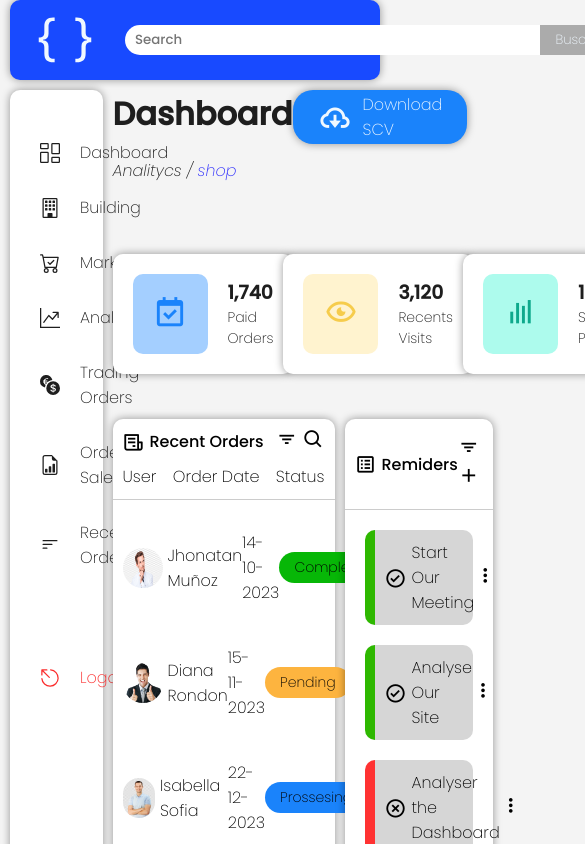
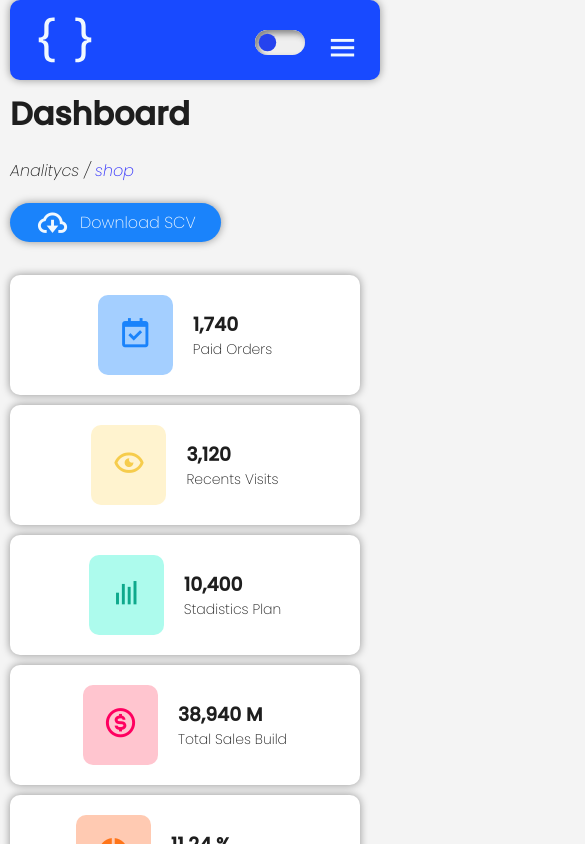
Before and after one commit to jhonatanm255/dashboard, a website: page index.html in a window 390 px wide. Shown: the top 844 px of the page, 585 px wide, since content can reach past the window. Drawn offline with nearby package versions, Linux system fonts and the light colour scheme.

Commit message:
Optimizacion para resolucion de 425 px

```diff
--- a/footer.css
+++ b/footer.css
@@ -1,11 +1,10 @@
-
-  .footer{
+.footer {
   width: 100%;
   height: 300px;
   background-color: rgb(219, 219, 219);
   border-radius: 10px;
 }
 
-  .dark-mode .footer{
+.dark-mode .footer {
   background-color: var(--dark-mode-primary);
 }
--- a/index.html
+++ b/index.html
@@ -35,6 +35,9 @@
               <button class="btn-toggle" id="toggle-mode">
                 <div class="radio"></div>
               </button>
+              <div id="btn-h" class="menu-hamburguesa">
+                <i class='bx bx-menu'></i>
+              </div>
               <li class="item"><a href="#">Home</a></li>
               <li class="item"><a href="#">Abaut</a></li>
               <li class="item"><a href="#">Social</a></li>
@@ -46,49 +49,49 @@
       </div>
       <!--ASIDE-->
       <div class="content">
-    <div class="light-mode aside">
+        <div class="light-mode aside active-menu">
           <ul class="item-list">
             <li class="item-link"><a href="#"><svg xmlns="http://www.w3.org/2000/svg" width="20" height="20"
                   fill="currentColor" class="icon-item" viewBox="0 0 16 16">
                   <path
                     d="M6 1v3H1V1zM1 0a1 1 0 0 0-1 1v3a1 1 0 0 0 1 1h5a1 1 0 0 0 1-1V1a1 1 0 0 0-1-1zm14 12v3h-5v-3zm-5-1a1 1 0 0 0-1 1v3a1 1 0 0 0 1 1h5a1 1 0 0 0 1-1v-3a1 1 0 0 0-1-1zM6 8v7H1V8zM1 7a1 1 0 0 0-1 1v7a1 1 0 0 0 1 1h5a1 1 0 0 0 1-1V8a1 1 0 0 0-1-1zm14-6v7h-5V1zm-5-1a1 1 0 0 0-1 1v7a1 1 0 0 0 1 1h5a1 1 0 0 0 1-1V1a1 1 0 0 0-1-1z" />
-            </svg></a>Dashboard</li>
+                </svg></a><span class="lkn">Dashboard</span></li>
             <li class="item-link"><a href="#"><svg xmlns="http://www.w3.org/2000/svg" width="20" height="20"
                   fill="currentColor" class="icon-item" viewBox="0 0 16 16">
                   <path
                     d="M4 2.5a.5.5 0 0 1 .5-.5h1a.5.5 0 0 1 .5.5v1a.5.5 0 0 1-.5.5h-1a.5.5 0 0 1-.5-.5zm3 0a.5.5 0 0 1 .5-.5h1a.5.5 0 0 1 .5.5v1a.5.5 0 0 1-.5.5h-1a.5.5 0 0 1-.5-.5zm3.5-.5a.5.5 0 0 0-.5.5v1a.5.5 0 0 0 .5.5h1a.5.5 0 0 0 .5-.5v-1a.5.5 0 0 0-.5-.5zM4 5.5a.5.5 0 0 1 .5-.5h1a.5.5 0 0 1 .5.5v1a.5.5 0 0 1-.5.5h-1a.5.5 0 0 1-.5-.5zM7.5 5a.5.5 0 0 0-.5.5v1a.5.5 0 0 0 .5.5h1a.5.5 0 0 0 .5-.5v-1a.5.5 0 0 0-.5-.5zm2.5.5a.5.5 0 0 1 .5-.5h1a.5.5 0 0 1 .5.5v1a.5.5 0 0 1-.5.5h-1a.5.5 0 0 1-.5-.5zM4.5 8a.5.5 0 0 0-.5.5v1a.5.5 0 0 0 .5.5h1a.5.5 0 0 0 .5-.5v-1a.5.5 0 0 0-.5-.5zm2.5.5a.5.5 0 0 1 .5-.5h1a.5.5 0 0 1 .5.5v1a.5.5 0 0 1-.5.5h-1a.5.5 0 0 1-.5-.5zm3.5-.5a.5.5 0 0 0-.5.5v1a.5.5 0 0 0 .5.5h1a.5.5 0 0 0 .5-.5v-1a.5.5 0 0 0-.5-.5z" />
                   <path
                     d="M2 1a1 1 0 0 1 1-1h10a1 1 0 0 1 1 1v14a1 1 0 0 1-1 1H3a1 1 0 0 1-1-1zm11 0H3v14h3v-2.5a.5.5 0 0 1 .5-.5h3a.5.5 0 0 1 .5.5V15h3z" />
-            </svg></i></a>Building</li>
+                </svg></i></a><span class="lkn">Building</span></li>
             <li class="item-link"><a href="#"><svg xmlns="http://www.w3.org/2000/svg" width="20" height="20"
                   fill="currentColor" class="icon-item" viewBox="0 0 16 16">
                   <path
                     d="M11.354 6.354a.5.5 0 0 0-.708-.708L8 8.293 6.854 7.146a.5.5 0 1 0-.708.708l1.5 1.5a.5.5 0 0 0 .708 0l3-3z" />
                   <path
                     d="M.5 1a.5.5 0 0 0 0 1h1.11l.401 1.607 1.498 7.985A.5.5 0 0 0 4 12h1a2 2 0 1 0 0 4 2 2 0 0 0 0-4h7a2 2 0 1 0 0 4 2 2 0 0 0 0-4h1a.5.5 0 0 0 .491-.408l1.5-8A.5.5 0 0 0 14.5 3H2.89l-.405-1.621A.5.5 0 0 0 2 1zm3.915 10L3.102 4h10.796l-1.313 7h-8.17zM6 14a1 1 0 1 1-2 0 1 1 0 0 1 2 0m7 0a1 1 0 1 1-2 0 1 1 0 0 1 2 0" />
-            </svg></i></a>Market</li>
+                </svg></i></a><span class="lkn">Market</span></li>
             <li class="item-link"><a href="#"><svg xmlns="http://www.w3.org/2000/svg" width="20" height="20"
                   fill="currentColor" class="icon-item" viewBox="0 0 16 16">
                   <path fill-rule="evenodd"
                     d="M0 0h1v15h15v1H0zm10 3.5a.5.5 0 0 1 .5-.5h4a.5.5 0 0 1 .5.5v4a.5.5 0 0 1-1 0V4.9l-3.613 4.417a.5.5 0 0 1-.74.037L7.06 6.767l-3.656 5.027a.5.5 0 0 1-.808-.588l4-5.5a.5.5 0 0 1 .758-.06l2.609 2.61L13.445 4H10.5a.5.5 0 0 1-.5-.5" />
-            </svg></i></a>Analitycs</li>
+                </svg></i></a><span class="lkn">Analitycs</span></li>
             <li class="item-link"><a href="#"><svg xmlns="http://www.w3.org/2000/svg" width="20" height="20"
                   fill="currentColor" class="icon-item" viewBox="0 0 16 16">
                   <path
                     d="M0 5a5.002 5.002 0 0 0 4.027 4.905 6.46 6.46 0 0 1 .544-2.073C3.695 7.536 3.132 6.864 3 5.91h-.5v-.426h.466V5.05c0-.046 0-.093.004-.135H2.5v-.427h.511C3.236 3.24 4.213 2.5 5.681 2.5c.316 0 .59.031.819.085v.733a3.46 3.46 0 0 0-.815-.082c-.919 0-1.538.466-1.734 1.252h1.917v.427h-1.98c-.003.046-.003.097-.003.147v.422h1.983v.427H3.93c.118.602.468 1.03 1.005 1.229a6.5 6.5 0 0 1 4.97-3.113A5.002 5.002 0 0 0 0 5m16 5.5a5.5 5.5 0 1 1-11 0 5.5 5.5 0 0 1 11 0m-7.75 1.322c.069.835.746 1.485 1.964 1.562V14h.54v-.62c1.259-.086 1.996-.74 1.996-1.69 0-.865-.563-1.31-1.57-1.54l-.426-.1V8.374c.54.06.884.347.966.745h.948c-.07-.804-.779-1.433-1.914-1.502V7h-.54v.629c-1.076.103-1.808.732-1.808 1.622 0 .787.544 1.288 1.45 1.493l.358.085v1.78c-.554-.08-.92-.376-1.003-.787zm1.96-1.895c-.532-.12-.82-.364-.82-.732 0-.41.311-.719.824-.809v1.54h-.005zm.622 1.044c.645.145.943.38.943.796 0 .474-.37.8-1.02.86v-1.674z" />
-            </svg></i></a>Trading Orders</li>
+                </svg></i></a><span class="lkn">Trading Orders</span></li>
             <li class="item-link"><a href="#"><svg xmlns="http://www.w3.org/2000/svg" width="20" height="20"
                   fill="currentColor" class="icon-item" viewBox="0 0 16 16">
                   <path
                     d="M10 13.5a.5.5 0 0 0 .5.5h1a.5.5 0 0 0 .5-.5v-6a.5.5 0 0 0-.5-.5h-1a.5.5 0 0 0-.5.5zm-2.5.5a.5.5 0 0 1-.5-.5v-4a.5.5 0 0 1 .5-.5h1a.5.5 0 0 1 .5.5v4a.5.5 0 0 1-.5.5zm-3 0a.5.5 0 0 1-.5-.5v-2a.5.5 0 0 1 .5-.5h1a.5.5 0 0 1 .5.5v2a.5.5 0 0 1-.5.5z" />
                   <path
                     d="M14 14V4.5L9.5 0H4a2 2 0 0 0-2 2v12a2 2 0 0 0 2 2h8a2 2 0 0 0 2-2M9.5 3A1.5 1.5 0 0 0 11 4.5h2V14a1 1 0 0 1-1 1H4a1 1 0 0 1-1-1V2a1 1 0 0 1 1-1h5.5z" />
-            </svg></i></a>Orders Sales</li>
+                </svg></i></a><span class="lkn">Orders Sales</span></li>
             <li class="item-link"><a href="#"><svg xmlns="http://www.w3.org/2000/svg" width="20" height="20"
                   fill="currentColor" class="icon-item" viewBox="0 0 16 16">
                   <path
                     d="M2 10.5a.5.5 0 0 1 .5-.5h3a.5.5 0 0 1 0 1h-3a.5.5 0 0 1-.5-.5m0-3a.5.5 0 0 1 .5-.5h7a.5.5 0 0 1 0 1h-7a.5.5 0 0 1-.5-.5m0-3a.5.5 0 0 1 .5-.5h11a.5.5 0 0 1 0 1h-11a.5.5 0 0 1-.5-.5" />
-            </svg></i></a>Recent Orders</li>
+                </svg></i></a ><span class="lkn">Recent Orders</span></li>
           </ul>
           <ul>
             <li>
@@ -99,7 +102,7 @@
                   <path
                     d="M7.096 7.828a.5.5 0 0 0 .707-.707L2.707 2.025h2.768a.5.5 0 1 0 0-1H1.5a.5.5 0 0 0-.5.5V5.5a.5.5 0 0 0 1 0V2.732z" />
                 </svg></i></a>
-          <p class="logout">Logout</p>
+              <p class="logout"><span class="lkn">Logout</span></p>
             </li>
             </li>
           </ul>
@@ -305,10 +308,11 @@
         </div>
     </div>
 
-<!--FOOTER-->
+      <!--FOOTER
       <div class="footer">
 
       </div>
+      -->
 
   </body>
 </html>
--- a/main.css
+++ b/main.css
@@ -1,13 +1,13 @@
-.main{
+.main {
   width: 100%;
   height: 100vh;
   margin: 10px 0 20px 0;
   border-radius: 10px;
-    transition: all .5s ease;
+  transition: all 0.5s ease;
   display: block;
 }
 
-  .main-item{
+.main-item {
   display: flex;
   width: auto;
   height: 20px;
@@ -19,41 +19,41 @@
   box-shadow: 0 0 20px rgba(0, 0, 0, 0.6);
 }
 
-  .dark-mode .main-item{
+.dark-mode .main-item {
   background: var(--dark-mode-primary);
 }
 
-  .main-group{
+.main-group {
   padding: 10px;
 }
 
-  .title{
+.title {
   display: flex;
   justify-content: space-between;
   margin-bottom: 20px;
   color: var(--dark-mode-primary);
 }
 
-  .dark-mode .title{
+.dark-mode .title {
   color: aliceblue;
 }
 
-  .text-h4{
+.text-h4 {
   font-size: 16px;
   margin: 20px 0;
   font-weight: 300;
   font-style: italic;
 }
 
-  .dark-mode .span-h4{
+.dark-mode .span-h4 {
   color: rgb(90, 255, 200);
 }
 
-  .light-mode .span-h4{
+.light-mode .span-h4 {
   color: rgb(48, 48, 252);
 }
 
-  .download{
+.download {
   display: inline-block;
   justify-content: center;
   align-items: center;
@@ -61,7 +61,7 @@
   margin-right: 40px;
 }
 
-  .download-icon{
+.download-icon {
   font-weight: 200;
   display: flex;
   justify-content: center;
@@ -74,18 +74,17 @@
   transition: all.3s ease;
 }
 
-  .download-icon:hover{
+.download-icon:hover {
   cursor: pointer;
 }
 
-  .span-download{
+.span-download {
   margin-left: 10px;
 }
 
-
 /*  MAIN ITEM  */
 
-  .icon-item-main{
+.icon-item-main {
   width: 100px;
   height: 80px;
   color: var(--color-primary);
@@ -94,67 +93,66 @@
   border-radius: 5px;
 }
 
-  .orders{
+.orders {
   display: flex;
   justify-content: space-between;
   align-items: center;
-
 }
 
-  .box-1{
+.box-1 {
   background-color: var(--color-bg-primary);
   color: var(--color-primary);
   border-radius: 10px;
   padding: 20px;
 }
 
-  .box-2{
+.box-2 {
   background-color: var(--color-bg-warning);
   color: var(--color-warning);
   border-radius: 10px;
   padding: 20px;
 }
 
-  .box-3{
+.box-3 {
   background-color: var(--color-bg-success);
   color: var(--color-success);
   border-radius: 10px;
   padding: 20px;
 }
 
-  .box-4{
+.box-4 {
   background-color: var(--color-bg-danger);
   color: var(--color-danger);
   border-radius: 10px;
   padding: 20px;
 }
 
-  .box-5{
+.box-5 {
   background-color: var(--color-bg-full);
   color: var(--color-full);
   border-radius: 10px;
   padding: 20px;
 }
 
-  .box{
+.box {
   list-style: none;
 }
 
-  .bx{
+.bx {
   font-size: 35px;
 }
 
-  .info{
+.info {
   color: var(--dark-mode-primary);
   margin-left: 20px;
 }
 
-  .info-p{
+.info-p {
   font-size: 14px;
   font-weight: 300;
 }
 
-  .caja{
+.caja {
   margin-left: -10px;
   width: 220px;
   display: flex;
@@ -163,34 +161,34 @@
   background-color: var(--light-mode-primary);
   padding: 20px;
   border-radius: 10px;
-    transition: all .5s ease;
+  transition: all 0.5s ease;
   cursor: pointer;
   box-shadow: var(--box-shadow);
 }
 
-  .dark-mode .caja{
+.dark-mode .caja {
   background-color: var(--dark-mode-primary);
 }
 
-  .dark-mode .info{
+.dark-mode .info {
   color: aliceblue;
 }
 
 /*RECENT ORDERS*/
 
-  .main-order{
+.main-order {
   display: grid;
   grid-template-columns: repeat(2, 1fr);
   margin-top: 40px;
   gap: 20px;
 }
 
-  .dark-mode .recent-order{
+.dark-mode .recent-order {
   background-color: var(--dark-mode-primary);
   color: aliceblue;
 }
 
-  .recent-order{
+.recent-order {
   background-color: var(--light-mode-primary);
   border-radius: 10px;
   padding: 10px;
@@ -201,31 +199,31 @@
   box-shadow: var(--box-shadow);
 }
 
-  .item-order-1{
+.item-order-1 {
   font-size: 20px;
   font-weight: 200;
   display: flex;
 }
 
-  .order-h3{
+.order-h3 {
   margin-top: 5px;
   font-size: 18px;
   font-weight: 200;
   margin-left: 10px;
 }
 
-  .main-order .recent-order i{
+.main-order .recent-order i {
   font-size: 20px;
   padding: 10px;
 }
 
-  .item-order-2{
+.item-order-2 {
   display: flex;
   justify-content: end;
   gap: 10px;
 }
 
-  .remiders{
+.remiders {
   height: 400px;
   background-color: var(--light-mode-primary);
   border-radius: 10px;
@@ -237,42 +235,41 @@
   box-shadow: var(--box-shadow);
 }
 
-  .dark-mode .remiders{
+.dark-mode .remiders {
   background-color: var(--dark-mode-primary);
   color: aliceblue;
 }
 
-  .item-remiders{
+.item-remiders {
   display: flex;
   justify-content: end;
   gap: 10px;
 }
 
-  .recent-remiders{
+.recent-remiders {
   display: flex;
 }
 
-  .recent-remiders i{
+.recent-remiders i {
   font-size: 20px;
   font-weight: 200;
   display: flex;
   padding: 10px;
 }
 
-  .remiders-h3{
+.remiders-h3 {
   margin-top: -5px;
   font-size: 18px;
   font-weight: 200;
   padding: 10px;
 }
 
-  .item-remiders i{
+.item-remiders i {
   font-size: 20px;
   padding: 10px;
-
 }
 
-  .titulos{
+.titulos {
   display: flex;
   justify-content: space-between;
   color: var(--dark-mode-primary);
@@ -280,55 +277,54 @@
 
 /*DRECENT ORDER DATES*/
 
-  .content-recent{
-    font-family: 'sans-serif';
+.content-recent {
+  font-family: "sans-serif";
   font-weight: 100;
   width: 60%;
   background-color: var(--light-mode-primary);
   box-shadow: var(--box-shadow);
   border-radius: 10px;
   margin-top: 15px;
-    transition: all .5s ease;
-
+  transition: all 0.5s ease;
 }
 
-.header{
+.header {
   display: flex;
   align-items: center;
   justify-content: space-between;
   margin: 0px 10px;
 }
 
-.header-recent{
+.header-recent {
   font-size: 16px;
   font-weight: 400;
 }
 
-.content-recent i{
+.content-recent i {
   font-size: 22px;
 }
 
-.pic{
+.pic {
   width: 40px;
   height: 40px;
   border-radius: 50px;
 }
 
-.item-1{
+.item-1 {
   display: flex;
   align-items: center;
   gap: 5px;
   margin: 10px 0;
 }
 
-.info-order{
+.info-order {
   margin: 0 10px;
   display: flex;
   justify-content: space-between;
   font-weight: 300;
 }
 
-.datos{
+.datos {
   margin: 0 10px;
   padding: 20px 0;
   display: flex;
@@ -337,13 +333,13 @@
   font-weight: 300;
 }
 
-.dato-1{
+.dato-1 {
   display: flex;
   align-items: center;
   gap: 5px;
 }
 
-.span-1{
+.span-1 {
   font-size: 14px;
   background-color: rgb(7, 183, 7);
   border-radius: 20px;
@@ -351,7 +347,7 @@
   color: black;
 }
 
-.span-2{
+.span-2 {
   font-size: 14px;
   background-color: rgb(253, 180, 63);
   border-radius: 20px;
@@ -359,7 +355,7 @@
   color: black;
 }
 
-.span-3{
+.span-3 {
   font-size: 14px;
   background-color: var(--color-primary);
   border-radius: 20px;
@@ -367,11 +363,11 @@
   color: black;
 }
 
-.fecha{
+.fecha {
   left: 5px;
 }
 
-.dark-mode .content-recent{
+.dark-mode .content-recent {
   background-color: var(--dark-mode-primary);
   color: aliceblue;
 }
@@ -382,37 +378,36 @@ hr.thin {
   margin: 10px 0;
 }
 
-.data{
+.data {
   display: flex;
   gap: 10px;
 }
 
-
 /*REMIDERS*/
 
-.content-recent-2{
-  font-family: 'sans-serif';
+.content-recent-2 {
+  font-family: "sans-serif";
   font-weight: 100;
   width: 40%;
   background-color: var(--light-mode-primary);
   box-shadow: var(--box-shadow);
   border-radius: 10px;
   margin-top: 15px;
-  transition: all .5s ease;
+  transition: all 0.5s ease;
 }
 
-.header-2{
+.header-2 {
   display: flex;
   align-items: center;
   justify-content: space-between;
   margin: 17px 10px;
 }
 
-.content-recent-2 i{
+.content-recent-2 i {
   font-size: 22px;
 }
 
-.datos-2{
+.datos-2 {
   margin: 20px;
   padding: 10px 10px;
   display: flex;
@@ -422,10 +417,10 @@ hr.thin {
   background-color: rgb(214, 214, 214);
   border-radius: 10px;
   border-left: solid 10px rgb(46, 184, 0);
-  transition: all .5 ease;
+  transition: all 0.5 ease;
 }
 
-.datos-3{
+.datos-3 {
   margin: 20px;
   padding: 10px 10px;
   display: flex;
@@ -435,19 +430,18 @@ hr.thin {
   background-color: rgb(214, 214, 214);
   border-radius: 10px;
   border-left: solid 10px rgb(255, 50, 50);
-  transition: all .5 ease;
+  transition: all 0.5 ease;
 }
 
-.dark-mode .content-recent-2{
+.dark-mode .content-recent-2 {
   background-color: var(--dark-mode-primary);
   color: aliceblue;
-
 }
 
-.dark-mode .datos-2{
+.dark-mode .datos-2 {
   background: rgb(52, 52, 52);
 }
 
-.dark-mode .datos-3{
+.dark-mode .datos-3 {
   background: rgb(52, 52, 52);
 }
--- /dev/null
+++ b/media-query.css
@@ -0,0 +1,86 @@
+
+
+@media screen and (max-width: 425px) {
+
+    .search{
+        display: none;
+    }
+
+    .item{
+        display: none;
+    }
+
+    .menu-hamburguesa{
+        display: flex;
+        align-items: center;
+        margin-right: 5px;
+    }
+
+    .navegacion{
+        width: 100%;
+    }
+
+    .title{
+        display: block;
+    }
+
+    .aside {
+        display: block;
+        position: absolute;
+        margin-left: 10px;
+        left: -100%;
+        width: auto;
+        height: auto;
+        background: var(--light-mode-primary);
+        border-radius: 10px;
+        box-shadow: var(--box-shadow);
+        transition: left 0.5s ease; /* Agrega una transición para un efecto suave */
+        z-index: 100;
+      }
+
+      .active-menu  .aside {
+        left: 0%;
+      }
+
+
+    .orders{
+        display: block;
+    }
+
+    .caja{
+        margin-bottom: 10px;
+        width: 100%;
+    }
+
+    .data{
+        display: block;
+
+    }
+
+    .content-recent{
+        width: 100%;
+    }
+
+    .content-recent-2{
+        width: 100%;
+        height: 50vh;
+    }
+
+    .price{
+        display: grid;
+        grid-template-columns: repeat(2, 1fr);
+        grid-template-rows: repeat(3, 1fr);
+        height: auto;
+    }
+
+    .btn-toggle {
+        margin-right: 20px;
+        width: auto;
+        height: 25px;
+
+    }
+
+
+
+
+}
--- a/navegacion.css
+++ b/navegacion.css
@@ -1,16 +1,15 @@
-
-
-.navegacion{
+.navegacion {
+  width: 100%;
   display: flex;
   justify-content: space-between;
   padding: 5px;
   background-color: var(--dark-mode-primary);
-    transition: all .5s ease;
+  transition: all 0.5s ease;
   box-shadow: var(--box-shadow);
   border-radius: 10px;
 }
 
-  .logo > a{
+.logo > a {
   display: flex;
   align-items: center;
   justify-content: center;
@@ -20,15 +19,15 @@
   font-weight: 100;
 }
 
-  .nav-item{
+.nav-item {
   display: flex;
   margin: 10px 20px;
   list-style: none;
-    margin-right: 60px;
+  margin-right: 10px;
   margin-top: 25px;
 }
 
-  .item > a{
+.item > a {
   text-decoration: none;
   color: aliceblue;
   margin-right: 30px;
@@ -36,11 +35,21 @@
   font-weight: 200;
 }
 
-  .item > a:hover{
+.item > a:hover {
   border-bottom: solid 1px aliceblue;
 }
 
-  .search{
+.item{
+  display: block;
+}
+
+.menu-hamburguesa{
+  color: aliceblue;
+  margin-right: 5px;
+  display: none;
+}
+
+.search {
   margin: auto;
   display: flex;
   justify-content: center;
@@ -52,25 +61,25 @@
   outline: none;
 }
 
-  .dark-mode .search{
+.dark-mode .search {
   background-color: rgb(52, 52, 52);
   color: aliceblue;
   border-radius: 15px;
 }
 
-  .btn-search{
+.btn-search {
   background-color: none;
   border: none;
   font-weight: 300;
   border-radius: 0 15px 15px 0;
-    background-color: rgba(0, 0, 0, .3);
+  background-color: rgba(0, 0, 0, 0.3);
   color: aliceblue;
   padding: 0 15px;
   cursor: pointer;
   height: 30px;
 }
 
-  .dark-mode .btn-search{
+.dark-mode .btn-search {
   background-color: var(--color-primary);
 }
 
@@ -95,7 +104,7 @@
   background-color: #2543ee;
   top: 0;
   left: 0;
-    transform: scale(.7);
+  transform: scale(0.7);
   transition: transform 0.3s ease, background-color 0.3s ease;
 }
 
@@ -104,8 +113,7 @@
 }
 
 .dark-mode .radio {
-
-    transform: translateX(100%) scale(.7);
+  transform: translateX(100%) scale(0.7);
   display: flex;
   align-items: center;
   background-color: #1f1f1f;
--- a/style.css
+++ b/style.css
@@ -1,10 +1,9 @@
-
 @import "aside.css";
 @import "main.css";
 @import "navegacion.css";
 @import "price.css";
 @import "footer.css";
-
+@import "media-query.css";
 
 /* COLORES ROOT */
 :root {
@@ -14,7 +13,7 @@
   --dark-mode: rgb(22, 22, 22);
   --color-primary: #1a83fb;
   --color-bg-primary: #a4cfff;
-  --color-danger: #FF0060;
+  --color-danger: #ff0060;
   --color-bg-danger: #ffc5cf;
   --color-success: #0ea98c;
   --color-bg-success: #adfbed;
@@ -22,7 +21,7 @@
   --color-bg-warning: #fff3cf;
   --color-full: #ff7519;
   --color-bg-full: #ffcab2;
-  --box-shadow: 0 0 8px rgba(0, 0, 0, .4);
+  --box-shadow: 0 0 8px rgba(0, 0, 0, 0.4);
 }
 
 /* ESTILOS GENERALES */
@@ -40,22 +39,21 @@ body {
 
 /* ESTILOS DE LIGHT MODE*/
 
-.dark-mode{
-  transition: all .5s ease;
+.dark-mode {
+  transition: all 0.5s ease;
 }
 
-.light-mode{
+.light-mode {
   background-color: rgb(244, 244, 244);
-  transition: all .5s ease;
+  transition: all 0.5s ease;
 }
 
-.light-mode .light-nav{
+.light-mode .light-nav {
   background-color: #184aff;
-  transition: all .5s ease;
+  transition: all 0.5s ease;
 }
 
-.content{
+.content {
   display: flex;
   gap: 10px;
-
 }
```
Also changed, not shown: aside.css (+11 -13 lines), index.js (+8 -2 lines), price.css (+8 -10 lines). Lines whose indentation alone changed are shown as unchanged.
